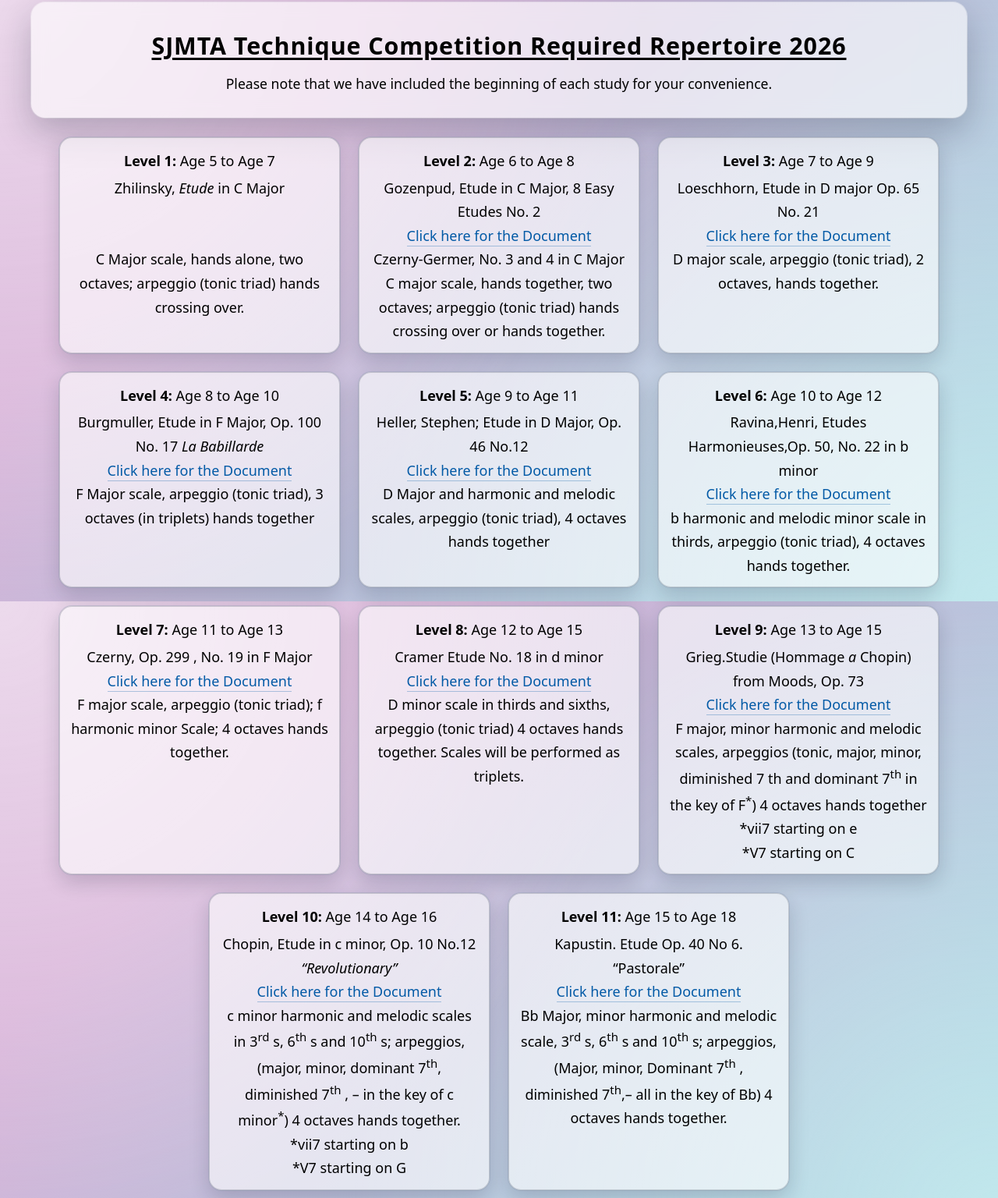
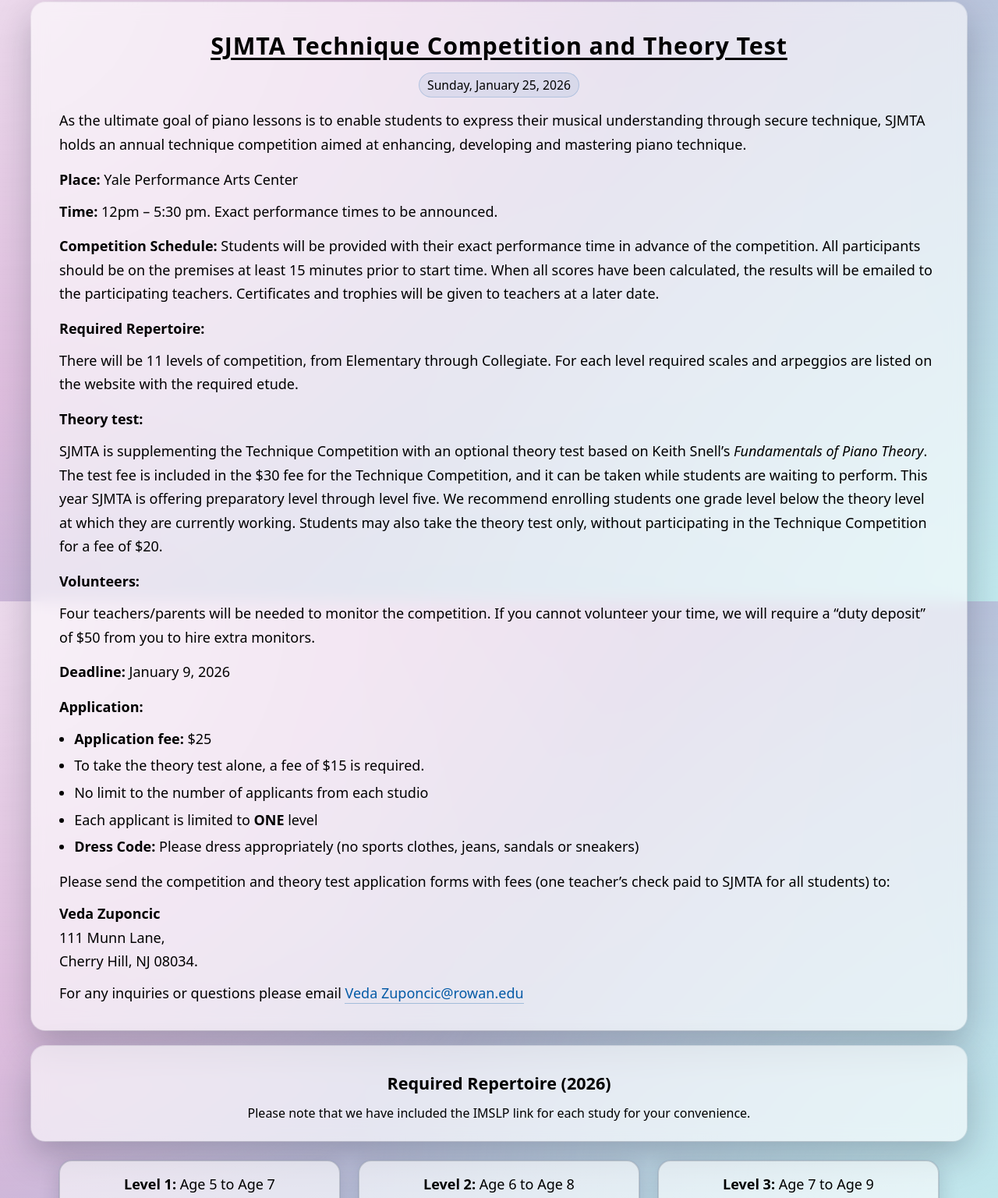
Before and after one commit to SJMTA/sjmta.org, a plain HTML site: page src/pages/TechniqueCompetitionRepertoire.html in a window 1280 px wide. Shown: the part 29-1565 px from the top of the page at 78% size. Drawn offline with Linux system fonts and the light colour scheme.

Commit message:
Update Technique Competition page with 2026 overview, repertoire, and Level 1 image

```diff
--- a/src/pages/TechniqueCompetitionRepertoire.html
+++ b/src/pages/TechniqueCompetitionRepertoire.html
@@ -3,12 +3,10 @@
 <head>
     <meta charset="UTF-8" />
     <meta name="viewport" content="width=device-width, initial-scale=1.0" />
-    <title>Technique Competition Repertoire 2026</title>
+    <title>SJMTA Technique Competition & Theory Test 2026</title>
 
     <style type="text/css">
-        * {
-            box-sizing: border-box;
-        }
+        * { box-sizing: border-box; }
 
         body {
             margin: 0;
@@ -34,7 +32,7 @@
             max-width: 1200px;
         }
 
-        .intro-card {
+        .card {
             background: rgba(255, 255, 255, 0.6);
             backdrop-filter: blur(10px);
             border-radius: 18px;
@@ -46,7 +44,7 @@
         }
 
         @media (min-width: 768px) {
-            .intro-card {
+            .card {
                 padding: 30px 36px 22px;
             }
         }
@@ -59,9 +57,7 @@
             letter-spacing: 0.03em;
         }
 
-        h1 u {
-            text-underline-offset: 4px;
-        }
+        h1 u { text-underline-offset: 4px; }
 
         h3 {
             text-align: center;
@@ -71,17 +67,34 @@
             font-size: 1.1rem;
         }
 
-        #TCR {
-            width: 100%;
+        .highlight {
+            display: inline-block;
+            padding: 2px 10px;
+            border-radius: 999px;
+            background: rgba(3, 90, 166, 0.08);
+            border: 1px solid rgba(3, 90, 166, 0.18);
+            font-size: 0.98rem;
         }
 
-        td {
-            padding-top: 20px;
-            width: 50%;
-            text-align: center;
-            align-items: center;
-            border: 1px solid black;
-            border-collapse: collapse;
+        .overview {
+            margin-top: 14px;
+        }
+
+        .overview p {
+            margin: 0.65rem 0;
+        }
+
+        .overview ul {
+            margin: 0.5rem 0 0.9rem;
+            padding-left: 1.2rem;
+        }
+
+        .overview li {
+            margin: 0.25rem 0;
+        }
+
+        .overview .block {
+            margin-top: 14px;
         }
 
         .levels-grid-wrapper {
@@ -116,6 +129,16 @@
             margin-bottom: 4px;
         }
 
+        .infocell-image {
+            width: 100%;
+            max-width: 320px;
+            display: block;
+            margin: 10px auto 12px;
+            border-radius: 12px;
+            border: 1px solid rgba(15, 23, 42, 0.18);
+            box-shadow: 0 8px 18px rgba(15, 23, 42, 0.14);
+        }
+
         a {
             color: #035aa6;
             text-decoration: none;
@@ -132,6 +155,20 @@
             color: #02325f;
             border-color: rgba(2, 50, 95, 0.7);
             background-color: rgba(3, 90, 166, 0.06);
+        }
+
+        .section-title {
+            text-align: center;
+            margin: 0;
+            font-size: 1.35rem;
+            font-weight: 700;
+        }
+
+        .section-subtitle {
+            text-align: center;
+            margin: 0.35rem 0 0;
+            font-size: 1rem;
+            font-weight: 500;
         }
 
         .footer-card {
@@ -153,169 +190,196 @@
 
 <body>
     <div class="page-wrapper">
-        <div class="intro-card">
+
+        <!-- PART 1: OVERVIEW (DOCX CONTENT) -->
+        <div class="card">
             <div id="TCR">
-                <h1><u>SJMTA Technique Competition Required Repertoire 2026</u></h1>
-                <h3>Please note that we have included the beginning of each study for your convenience. </h3>
+                <h1><u>SJMTA Technique Competition and Theory Test</u></h1>
+                <h3><span class="highlight">Sunday, January 25, 2026</span></h3>
+
+                <div class="overview">
+                    <p>
+                        As the ultimate goal of piano lessons is to enable students to express their musical understanding through secure technique,
+                        SJMTA holds an annual technique competition aimed at enhancing, developing and mastering piano technique.
+                    </p>
+
+                    <div class="block">
+                        <p><b>Place:</b> Yale Performance Arts Center</p>
+                        <p><b>Time:</b> 12pm – 5:30 pm. Exact performance times to be announced.</p>
+                    </div>
+
+                    <div class="block">
+                        <p>
+                            <b>Competition Schedule:</b> Students will be provided with their exact performance time in advance of the competition.
+                            All participants should be on the premises at least 15 minutes prior to start time.
+                            When all scores have been calculated, the results will be emailed to the participating teachers.
+                            Certificates and trophies will be given to teachers at a later date.
+                        </p>
+                    </div>
+
+                    <div class="block">
+                        <p><b>Required Repertoire:</b></p>
+                        <p>
+                            There will be 11 levels of competition, from Elementary through Collegiate.
+                            For each level required scales and arpeggios are listed on the website with the required etude.
+                        </p>
+                    </div>
+
+                    <div class="block">
+                        <p><b>Theory test:</b></p>
+                        <p>
+                            SJMTA is supplementing the Technique Competition with an optional theory test based on Keith Snell’s
+                            <i>Fundamentals of Piano Theory</i>. The test fee is included in the $30 fee for the Technique Competition,
+                            and it can be taken while students are waiting to perform.
+                            This year SJMTA is offering preparatory level through level five.
+                            We recommend enrolling students one grade level below the theory level at which they are currently working.
+                            Students may also take the theory test only, without participating in the Technique Competition for a fee of $20.
+                        </p>
+                    </div>
+
+                    <div class="block">
+                        <p><b>Volunteers:</b></p>
+                        <p>
+                            Four teachers/parents will be needed to monitor the competition.
+                            If you cannot volunteer your time, we will require a “duty deposit” of $50 from you to hire extra monitors.
+                        </p>
+                    </div>
+
+                    <div class="block">
+                        <p><b>Deadline:</b> January 9, 2026</p>
+                    </div>
+
+                    <div class="block">
+                        <p><b>Application:</b></p>
+                        <ul>
+                            <li><b>Application fee:</b> $25</li>
+                            <li>To take the theory test alone, a fee of $15 is required.</li>
+                            <li>No limit to the number of applicants from each studio</li>
+                            <li>Each applicant is limited to <b>ONE</b> level</li>
+                            <li><b>Dress Code:</b> Please dress appropriately (no sports clothes, jeans, sandals or sneakers)</li>
+                        </ul>
+                    </div>
+
+                    <div class="block">
+                        <p>
+                            Please send the competition and theory test application forms with fees
+                            (one teacher’s check paid to SJMTA for all students) to:
+                        </p>
+                        <p>
+                            <b>Veda Zuponcic</b><br>
+                            111 Munn Lane,<br>
+                            Cherry Hill, NJ 08034.
+                        </p>
+                        <p>
+                            For any inquiries or questions please email
+                            <a href="mailto:zuponcic@rowan.edu">Veda Zuponcic@rowan.edu</a><br>
+                        </p>
+                    </div>
+                </div>
             </div>
         </div>
 
-        <!-- Original older repertoire block kept in comments -->
-        <!--
-        <div style="position: relative; display: flex; flex-wrap: wrap; justify-content: center;">
-            <div class="infocells">
-                <b>Level 1:</b> Age 5  to Age 7<br>
-                Schytte,  2 Etudes, in C Major, Op. 160 Nos.  1 and 2 <br>
-                <a href="https://imslp.eu/files/imglnks/euimg/e/ed/IMSLP888447-PMLP1398444-Schytte_25_leichte_op_160-2-11.pdf">Click here for the Document</a> <br>
-                C Major scale, hands alone, two octaves; arpeggio (tonic triad) hands crossing over. Chords:  I-V65-I <br>
-            </div>
-
-            <div class="infocells">
-                <b>Level 2:</b> Age 6 to  Age 8<br>
-                Gozenpud,  Etude in C Major, 8 Easy Etudes No. 2<br>
-                <a href="https://ks15.imslp.org/files/imglnks/usimg/6/67/IMSLP541487-PMLP874815-8.pdf">Click here for the Document</a> <br>
-                C major scale, hands together, two octaves; arpeggio (tonic triad) thumb turn, hands together. <br>
-            </div>
-
-            <div class="infocells">
-                <b>Level 3:</b> Age 7 to  Age 9<br>
-                Loeschhorn, Etude in Eb major  Op. 65 No.47 <br>
-                <a href="https://s9.imslp.org/files/imglnks/usimg/0/03/IMSLP516150-PMLP836780-Loeschhorn_op_65.pdf">Click here for the Document</a> <br>
-                Eb Major scale, arpeggio (tonic triad), 3 octaves, hands together. <br>
-            </div>
-
-            <div class="infocells">
-                <b>Level 5:</b> Age 9 to Age 11<br>
-                Heller, The Hummingbird,  Op. 46 No.21 in Bb Major <br>
-                <a href="https://vmirror.imslp.org/files/imglnks/usimg/c/c8/IMSLP10212-Heller_-_Op.46_-_30_Etudes.PDF">Click here for the Document</a> <br>
-                Bb Major scale, arpeggio (tonic triad), 4 octaves hands together. <br>
-            </div>
-
-            <div class="infocells">
-                <b>Level 6:</b> Age 10 to Age 12<br>
-                Schytte, Etude in b minor,   Op. 68,  No. 18 <br>
-                <a href="https://ks15.imslp.org/files/imglnks/usimg/b/b3/IMSLP97342-PMLP200181-Ludvig_Schytte_25_Etudes_modernes,_faciles_et_progressives,_Op.68.pdf">Click here for the Document</a> <br>
-                b harmonic minor scale in 3rds;  arpeggio (tonic triad), 4 octaves hands together. <br>
-            </div>
-
-            <div class="infocells">
-                <b>Level 7:</b> Age 11 to Age 13<br>
-                Czerny, Op. 299 , No. 10 in F Major <br>
-                <a href="https://s9.imslp.org/files/imglnks/usimg/d/d8/IMSLP247051-PMLP03452-Czerny,_Carl-Schule_der_Gelaeufigkeit_Op_299_Peters_6963-66_scan.pdf">Click here for the Document</a> <br>
-                F major scale in 3rds, arpeggio (tonic triad) 4 octaves hands together.   <br>
-            </div>
-
-            <div class="infocells">
-                <b>Level 8:</b> Age 12 to Age 15 <br>
-                Cramer,  Fifty Studies No. 16 (56)  in D Major<br>
-                <a href="https://vmirror.imslp.org/files/imglnks/usimg/3/34/IMSLP584733-PMLP645830-Cramer-50Studies.pdf">Click here for the Document</a> <br>
-                D Major scale in thirds and sixths, arpeggio (tonic triad) 4 octaves hands together. <br>
-            </div>
-
-            <div class="infocells">
-                <b>Level 9:</b> Age 13 to Age 16<br>
-                Liszt, Etude Op. 1 No. 8 in C minor <br>
-                <a href="https://imslp.eu/files/imglnks/euimg/d/d1/IMSLP143680-PMLP11082-Liszt_NLA_Serie_I_Band_18_01_Etude_en_douze_exercices_S.136_scan.pdf">Click here for the Document</a> <br>
-                C major, minor harmonic and melodic scales, arpeggios (tonic, major, minor, diminished 7th and dominant 7th in the key of C*) 4 octaves hands together. <br>
-                *vii7 starting on b <br>
-                *V7 starting on G <br>
-            </div>
-
-            <div class="infocells">
-                <b>Level 10:</b> to Age 18 <br>
-                Chopin, Etude  in F minor, Op. 10 No. 9<br>
-                <a href="https://ks15.imslp.org/files/imglnks/usimg/e/e5/IMSLP514955-PMLP1969-Chopin_-_Etudes,_Op.10.pdf">Click here for the Document</a> <br>
-                F minor scale, harmonic and melodic, in 3rds, 6ths and 10ths; arpeggios, (Major, minor, Dominant 7th, diminished 7th, augmented – in the key of F*) 4 octaves hands together.  <br>
-                *vii7 starting on E <br>
-                *V7 starting on C <br>
+        <!-- PART 2 HEADING CARD -->
+        <div class="card">
+            <div class="section-title">Required Repertoire (2026)</div>
+            <div class="section-subtitle">
+                Please note that we have included the IMSLP link for each study for your convenience.
             </div>
         </div>
-        -->
 
+        <!-- PART 2: REQUIRED REPERTOIRE GRID (HTML) -->
         <div class="levels-grid-wrapper">
             <div class="levels-grid">
+
                 <div class="infocells">
                     <b>Level 1:</b> Age 5 to Age 7<br>
-                    <!-- Schytte,  2 Etudes, in C Major, Op. 160 Nos.  1 and 2 <br>
-                    <a href="https://imslp.eu/files/imglnks/euimg/e/ed/IMSLP888447-PMLP1398444-Schytte_25_leichte_op_160-2-11.pdf">Click here for the Document</a> <br> -->
-                    Zhilinsky, <i>Etude</i> in C Major <br> <br> <br>
-                    C Major scale, hands alone, two octaves; arpeggio (tonic triad) hands crossing over. <br>
+
+                    <img
+                        class="infocell-image"
+                        src="../../assets/sub_pages/ZhilinskyEtudeinCMajor.png"
+                        alt="Zhilinsky - Etude in C Major (excerpt)"
+                        loading="lazy"
+                    >
+
+                    Zhilinsky, <i>Etude</i> in C Major<br><br>
+                    C Major scale, hands alone, two octaves; arpeggio (tonic triad) hands crossing over.
                 </div>
 
                 <div class="infocells">
                     <b>Level 2:</b> Age 6 to Age 8<br>
-                    Gozenpud,  Etude in C Major, 8 Easy Etudes No. 2<br>
-                    <a target="_blank" href="https://imslp.eu/files/imglnks/euimg/e/e5/IMSLP989952-PMLP410786-czerny_germer_vol.1-2.pdf">Click here for the Document</a> <br>
-                    Czerny-Germer, No. 3 and 4 in C Major <br>
-                    C major scale, hands together, two octaves; arpeggio (tonic triad) hands crossing over or hands together. <br>
+                    Czerny-Germer, No. 3 and 4 in C Major<br>
+                    <a target="_blank" href="https://imslp.eu/files/imglnks/euimg/e/e5/IMSLP989952-PMLP410786-czerny_germer_vol.1-2.pdf">Click here for the Document</a><br><br>
+                    C major scale, hands together, two octaves; arpeggio (tonic triad) hands crossing over or hands together.
                 </div>
 
                 <div class="infocells">
                     <b>Level 3:</b> Age 7 to Age 9<br>
-                    Loeschhorn, Etude in D major Op. 65 No. 21 <br>
-                    <a target="_blank" href="https://ks15.imslp.org/files/imglnks/usimg/0/03/IMSLP516150-PMLP836780-Loeschhorn_op_65.pdf">Click here for the Document</a> <br>
-                    D major scale, arpeggio (tonic triad), 2 octaves, hands together. <br>
+                    Loeschhorn, Etude in D major Op. 65 No. 21<br>
+                    <a target="_blank" href="https://ks15.imslp.org/files/imglnks/usimg/0/03/IMSLP516150-PMLP836780-Loeschhorn_op_65.pdf">Click here for the Document</a><br><br>
+                    D major scale, arpeggio (tonic triad), 2 octaves, hands together.
                 </div>
 
                 <div class="infocells">
                     <b>Level 4:</b> Age 8 to Age 10<br>
-                    Burgmuller, Etude in F Major, Op. 100 No. 17 <i>La Babillarde</i> <br>
-                    <a target="_blank" href="https://s9.imslp.org/files/imglnks/usimg/8/8c/IMSLP337046-SIBLEY1802.25365.14c6-39087009887755score.pdf">Click here for the Document</a> <br>
-                    F Major scale, arpeggio (tonic triad), 3 octaves (in triplets) hands together <br>
+                    Burgmuller, Etude in F Major, Op. 100 No. 17 <i>La Babillarde</i><br>
+                    <a target="_blank" href="https://s9.imslp.org/files/imglnks/usimg/8/8c/IMSLP337046-SIBLEY1802.25365.14c6-39087009887755score.pdf">Click here for the Document</a><br><br>
+                    F Major scale, arpeggio (tonic triad), 3 octaves (in triplets) hands together.
                 </div>
 
                 <div class="infocells">
                     <b>Level 5:</b> Age 9 to Age 11<br>
-                    Heller, Stephen; Etude in D Major, Op. 46 No.12 <br>
-                    <a target="_blank" href="https://vmirror.imslp.org/files/imglnks/usimg/7/72/IMSLP955281-PMLP25007-heller_30_estudos.pdf">Click here for the Document</a> <br>
-                    D Major and harmonic and melodic scales, arpeggio (tonic triad), 4 octaves hands together <br>
+                    Heller, Stephen; Etude in D Major, Op. 46 No. 12<br>
+                    <a target="_blank" href="https://vmirror.imslp.org/files/imglnks/usimg/7/72/IMSLP955281-PMLP25007-heller_30_estudos.pdf">Click here for the Document</a><br><br>
+                    D Major and D harmonic and melodic scales, arpeggio (tonic triad), 4 octaves hands together.
                 </div>
 
                 <div class="infocells">
                     <b>Level 6:</b> Age 10 to Age 12<br>
-                    Ravina,Henri, Etudes Harmonieuses,Op. 50, No. 22 in b minor <br>
-                    <a target="_blank" href="https://vmirror.imslp.org/files/imglnks/usimg/9/96/IMSLP13464-Ravina_op.50_Etudes_harmonieuses.pdf">Click here for the Document</a> <br>
-                    b harmonic and melodic minor scale in thirds, arpeggio (tonic triad), 4 octaves hands together. <br>
+                    Ravina, Henri, Etudes Harmonieuses, Op. 50, No. 22 in b minor<br>
+                    <a target="_blank" href="https://vmirror.imslp.org/files/imglnks/usimg/9/96/IMSLP13464-Ravina_op.50_Etudes_harmonieuses.pdf">Click here for the Document</a><br><br>
+                    b harmonic and melodic minor scale in thirds, arpeggio (tonic triad), 4 octaves hands together.
                 </div>
 
                 <div class="infocells">
                     <b>Level 7:</b> Age 11 to Age 13<br>
-                    Czerny, Op. 299 , No. 19 in F Major <br>
-                    <a target="_blank" href="https://vmirror.imslp.org/files/imglnks/usimg/9/95/IMSLP01000-Cz299a.pdf">Click here for the Document</a> <br>
-                    F major scale, arpeggio (tonic triad); f harmonic minor Scale; 4 octaves hands together.   <br>
+                    Czerny, Op. 299, No. 19 in F Major<br>
+                    <a target="_blank" href="https://vmirror.imslp.org/files/imglnks/usimg/9/95/IMSLP01000-Cz299a.pdf">Click here for the Document</a><br><br>
+                    F major scale, arpeggio (tonic triad); f harmonic minor scale; 4 octaves hands together.
                 </div>
 
                 <div class="infocells">
-                    <b>Level 8:</b> Age 12 to Age 15 <br>
+                    <b>Level 8:</b> Age 12 to Age 14<br>
                     Cramer Etude No. 18 in d minor<br>
-                    <a target="_blank" href="https://vmirror.imslp.org/files/imglnks/usimg/d/d0/IMSLP908381-PMLP9974-Cramer-60StudiesV2.pdf">Click here for the Document</a> <br>
-                    D minor scale in thirds and sixths, arpeggio (tonic triad) 4 octaves hands together. Scales will be performed as triplets. <br>
+                    <a target="_blank" href="https://vmirror.imslp.org/files/imglnks/usimg/d/d0/IMSLP908381-PMLP9974-Cramer-60StudiesV2.pdf">Click here for the Document</a><br><br>
+                    D minor harmonic scale in thirds and sixths, arpeggio (tonic triad) 3 octaves hands together.
+                    Scales will be performed as triplets.
                 </div>
 
                 <div class="infocells">
                     <b>Level 9:</b> Age 13 to Age 15<br>
-                    Grieg.Studie (Hommage <i>a</i> Chopin) from Moods, Op. 73 <br>
-                    <a target="_blank" href="https://vmirror.imslp.org/files/imglnks/usimg/8/87/IMSLP183718-PMLP02547-Grieg_Klavierwerke_Band_2_Peters_Op_73_Stimmungen_scan.pdf">Click here for the Document</a> <br>
-                    F major, minor harmonic and melodic scales, arpeggios (tonic, major, minor, diminished 7 th and dominant 7<sup>th</sup> in the key of F<sup>*</sup>) 4 octaves hands together <br>
-                    *vii7 starting on e <br>
-                    *V7 starting on C <br>
+                    Grieg, Studie (Hommage <i>a</i> Chopin) from <i>Moods</i>, Op. 73<br>
+                    <a target="_blank" href="https://vmirror.imslp.org/files/imglnks/usimg/8/87/IMSLP183718-PMLP02547-Grieg_Klavierwerke_Band_2_Peters_Op_73_Stimmungen_scan.pdf">Click here for the Document</a><br><br>
+                    F major, f minor harmonic and melodic scales, arpeggios (tonic, major, minor, diminished 7<sup>th</sup> and dominant 7<sup>th</sup> in the key of F<sup>*</sup>) 4 octaves hands together.<br>
+                    *vii7 starting on e<br>
+                    *V7 starting on C
                 </div>
 
                 <div class="infocells">
-                    <b>Level 10:</b> Age 14 to Age 16 <br>
-                    Chopin, Etude in c minor, Op. 10 No.12 <i>“Revolutionary”</i><br>
-                    <a target="_blank" href="https://ks15.imslp.org/files/imglnks/usimg/d/d4/IMSLP60293-PMLP01969-Chopin_Etudes_Schirmer_Mikuli_Op_10_scan.pdf">Click here for the Document</a> <br>
-                    c minor harmonic and melodic scales in 3<sup>rd</sup> s, 6<sup>th</sup> s and 10<sup>th</sup> s; arpeggios, (major, minor, dominant 7<sup>th</sup>, diminished 7<sup>th</sup> , – in the key of c minor<sup>*</sup>) 4 octaves hands together. <br>
-                    *vii7 starting on b <br>
-                    *V7 starting on G <br>
+                    <b>Level 10:</b> Age 14 to Age 16<br>
+                    Chopin, Etude in c minor, Op. 10 No. 12 <i>“Revolutionary”</i><br>
+                    <a target="_blank" href="https://ks15.imslp.org/files/imglnks/usimg/d/d4/IMSLP60293-PMLP01969-Chopin_Etudes_Schirmer_Mikuli_Op_10_scan.pdf">Click here for the Document</a><br><br>
+                    c minor harmonic and melodic scales in 3rds, 6ths and 10ths; arpeggios (major, minor, dominant 7<sup>th</sup>, diminished 7<sup>th</sup> – in the key of c minor<sup>*</sup>) 4 octaves hands together.<br>
+                    *vii7 starting on b<br>
+                    *V7 starting on G
                 </div>
 
                 <div class="infocells">
-                    <b>Level 11:</b> Age 15 to Age 18 <br>
-                    Kapustin. Etude Op. 40 No 6. “Pastorale”</i><br>
-                    <a target="_blank" href="https://www.scribd.com/document/404135356/Kapustin-8-Concert-Etudes-Op-40-pdf">Click here for the Document</a> <br>
-                    Bb Major, minor harmonic and melodic scale, 3<sup>rd</sup> s, 6<sup>th</sup> s and 10<sup>th</sup> s; arpeggios, (Major, minor, Dominant 7<sup>th</sup> , diminished 7<sup>th</sup>,– all in the key of Bb) 4 octaves hands together. <br>
+                    <b>Level 11:</b> Age 15 to Age 18<br>
+                    Kapustin, Etude Op. 40 No. 6 <i>“Pastorale”</i><br>
+                    <a target="_blank" href="https://www.scribd.com/document/404135356/Kapustin-8-Concert-Etudes-Op-40-pdf">Click here for the Document</a><br><br>
+                    Bb Major, minor harmonic and melodic scale, in 3rds, 6ths and 10ths; arpeggios (major, minor, dominant 7<sup>th</sup>, diminished 7<sup>th</sup> – all in the key of Bb) 4 octaves hands together.
                 </div>
+
             </div>
         </div>
 
@@ -332,10 +396,16 @@
             </p>
 
             <p>
+                For any inquiries about the Theory Test, please email Alexander Timofeev at
+                <a href="mailto:timofeev@rowan.edu">timofeev@rowan.edu</a>
+            </p>
+
+            <p>
                 If you have trouble with any of these links, please go directly to
                 <a target="_blank" href="https://imslp.org/">www.imslp.org</a>
             </p>
         </div>
+
     </div>
 </body>
 </html>
```
Also changed, not shown: src/pages/JPRA.html (+2 -2 lines), src/pages/studentMusicale.html (+2 -2 lines), assets/sub_pages/ZhilinskyEtudeinCMajor.png (added), 3 other files.
